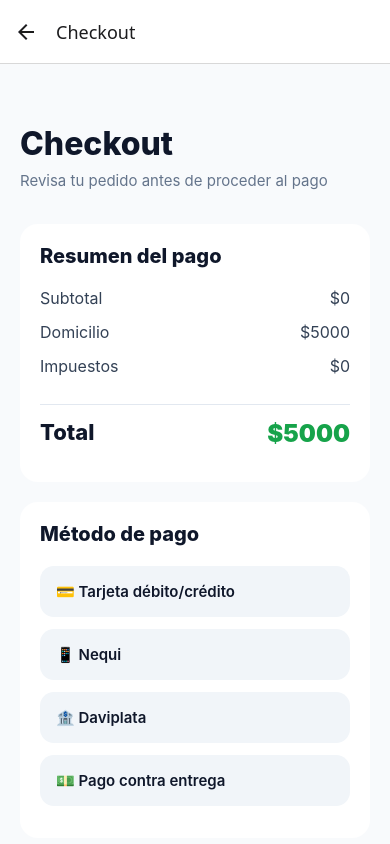
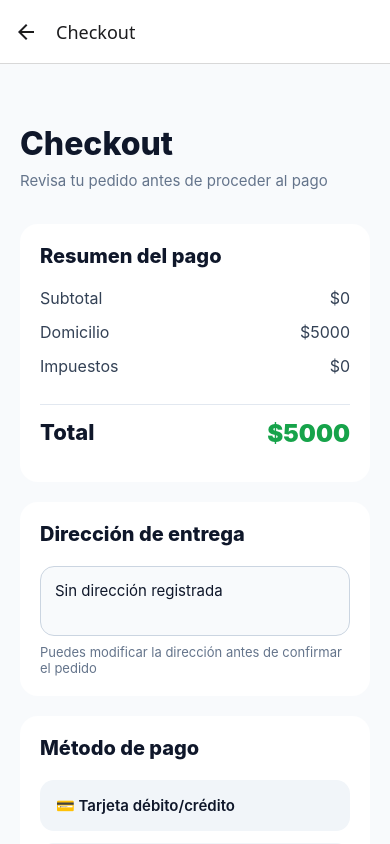
Before and after one commit to BelaIsBelaG/FoodieApp, a React Native app: screen /Checkout in a window 390 px wide. Built offline with nearby package versions, Linux system fonts and the light colour scheme.

Commit message:
Se agrega parte de la dirección del usuario a la hora de hacer el pago

```diff
--- a/src/screens/CheckoutScreen.js
+++ b/src/screens/CheckoutScreen.js
@@ -1,4 +1,4 @@
-import React, { useContext } from "react"
+import React, { useContext, useState } from "react"
 
 import {
     View,
@@ -8,7 +8,8 @@ import {
     TouchableOpacity,
     Alert,
     Image,
-    ScrollView
+    ScrollView,
+    TextInput
 } from "react-native"
 
 import { FoodContext } from "../context/FoodContext"
@@ -22,12 +23,22 @@ export default function CheckoutScreen({ route, navigation }) {
     const singleProduct = route.params?.product
 
     /*
+    Dirección editable
+    */
+    const [address, setAddress] = useState(
+        route.params?.address ||
+        "Sin dirección registrada"
+    )
+
+    /*
     Obtenemos carrito y funciones globales
     */
     const {
         cart,
         clearCart,
-        getCartTotal
+        increaseCartQuantity,
+        decreaseCartQuantity,
+        removeFromCart
     } = useContext(FoodContext)
 
     /*
@@ -44,12 +55,11 @@ export default function CheckoutScreen({ route, navigation }) {
     /*
     Calculamos subtotal
     */
-    const subtotal = singleProduct
-
-        ? singleProduct.price *
-          singleProduct.quantity
-
-        : getCartTotal()
+    const subtotal = products.reduce(
+        (acc, item) =>
+            acc + (item.price * item.quantity),
+        0
+    )
 
     /*
     Valores extra simulados
@@ -67,21 +77,38 @@ export default function CheckoutScreen({ route, navigation }) {
     */
     const handlePayment = () => {
 
+        if (!address.trim()) {
+            Alert.alert(
+                "Dirección requerida",
+                "Por favor ingresa una dirección de entrega"
+            )
+            return
+        }
+
+        if (products.length === 0) {
+            Alert.alert(
+                "Carrito vacío",
+                "Agrega productos antes de pagar"
+            )
+            return
+        }
+
         Alert.alert(
             "Pago exitoso 🍔",
             "Tu pedido fue realizado correctamente",
             [
                 {
-                    text: "OK",
+                    text: "Ver detalle",
                     onPress: () => {
 
-                        /*
-                        Si es checkout general:
-                        vaciamos carrito
-                        */
                         if (!singleProduct) {
                             clearCart()
                         }
+
+                        Alert.alert(
+                            "Resumen del pedido 📦",
+                            `Dirección de entrega:\n${address}\n\nTotal pagado: $${total}`
+                        )
 
                         navigation.navigate("Home")
                     }
@@ -142,6 +169,49 @@ export default function CheckoutScreen({ route, navigation }) {
                                 ${item.price * item.quantity}
                             </Text>
 
+                            {/* CONTROLES DE CANTIDAD */}
+                            <View style={styles.quantityContainer}>
+
+                                <TouchableOpacity
+                                    style={styles.quantityButton}
+                                    onPress={() =>
+                                        decreaseCartQuantity(item.id)
+                                    }
+                                >
+                                    <Text style={styles.quantityButtonText}>
+                                        -
+                                    </Text>
+                                </TouchableOpacity>
+
+                                <Text style={styles.quantityText}>
+                                    {item.quantity}
+                                </Text>
+
+                                <TouchableOpacity
+                                    style={styles.quantityButton}
+                                    onPress={() =>
+                                        increaseCartQuantity(item.id)
+                                    }
+                                >
+                                    <Text style={styles.quantityButtonText}>
+                                        +
+                                    </Text>
+                                </TouchableOpacity>
+
+                            </View>
+
+                            {/* ELIMINAR PRODUCTO */}
+                            <TouchableOpacity
+                                style={styles.deleteButton}
+                                onPress={() =>
+                                    removeFromCart(item.id)
+                                }
+                            >
+                                <Text style={styles.deleteButtonText}>
+                                    🗑 Eliminar producto
+                                </Text>
+                            </TouchableOpacity>
+
                         </View>
 
                     </View>
@@ -156,48 +226,47 @@ export default function CheckoutScreen({ route, navigation }) {
                 </Text>
 
                 <View style={styles.summaryRow}>
-                    <Text style={styles.summaryText}>
-                        Subtotal
-                    </Text>
-
-                    <Text style={styles.summaryText}>
-                        ${subtotal}
-                    </Text>
+                    <Text style={styles.summaryText}>Subtotal</Text>
+                    <Text style={styles.summaryText}>${subtotal}</Text>
                 </View>
 
                 <View style={styles.summaryRow}>
-                    <Text style={styles.summaryText}>
-                        Domicilio
-                    </Text>
-
-                    <Text style={styles.summaryText}>
-                        ${domicilio}
-                    </Text>
+                    <Text style={styles.summaryText}>Domicilio</Text>
+                    <Text style={styles.summaryText}>${domicilio}</Text>
                 </View>
 
                 <View style={styles.summaryRow}>
-                    <Text style={styles.summaryText}>
-                        Impuestos
-                    </Text>
-
-                    <Text style={styles.summaryText}>
-                        ${impuesto}
-                    </Text>
+                    <Text style={styles.summaryText}>Impuestos</Text>
+                    <Text style={styles.summaryText}>${impuesto}</Text>
                 </View>
 
                 <View style={styles.separator} />
 
                 <View style={styles.summaryRow}>
+                    <Text style={styles.totalTitle}>Total</Text>
+                    <Text style={styles.totalPrice}>${total}</Text>
+                </View>
 
-                    <Text style={styles.totalTitle}>
-                        Total
-                    </Text>
+            </View>
 
-                    <Text style={styles.totalPrice}>
-                        ${total}
-                    </Text>
+            {/* DIRECCIÓN */}
+            <View style={styles.addressCard}>
 
-                </View>
+                <Text style={styles.summaryTitle}>
+                    Dirección de entrega
+                </Text>
+
+                <TextInput
+                    style={styles.addressInput}
+                    value={address}
+                    onChangeText={setAddress}
+                    placeholder="Ingresa dirección de entrega"
+                    multiline
+                />
+
+                <Text style={styles.addressHelper}>
+                    Puedes modificar la dirección antes de confirmar el pedido
+                </Text>
 
             </View>
 
@@ -209,27 +278,19 @@ export default function CheckoutScreen({ route, navigation }) {
                 </Text>
 
                 <View style={styles.paymentOption}>
-                    <Text style={styles.paymentText}>
-                        💳 Tarjeta débito/crédito
-                    </Text>
+                    <Text style={styles.paymentText}>💳 Tarjeta débito/crédito</Text>
                 </View>
 
                 <View style={styles.paymentOption}>
-                    <Text style={styles.paymentText}>
-                        📱 Nequi
-                    </Text>
+                    <Text style={styles.paymentText}>📱 Nequi</Text>
                 </View>
 
                 <View style={styles.paymentOption}>
-                    <Text style={styles.paymentText}>
-                        🏦 Daviplata
-                    </Text>
+                    <Text style={styles.paymentText}>🏦 Daviplata</Text>
                 </View>
 
                 <View style={styles.paymentOption}>
-                    <Text style={styles.paymentText}>
-                        💵 Pago contra entrega
-                    </Text>
+                    <Text style={styles.paymentText}>💵 Pago contra entrega</Text>
                 </View>
 
             </View>
@@ -326,6 +387,47 @@ const styles = StyleSheet.create({
         color: "#16A34A"
     },
 
+    quantityContainer: {
+        flexDirection: "row",
+        alignItems: "center",
+        marginTop: 14,
+        gap: 16
+    },
+
+    quantityButton: {
+        width: 38,
+        height: 38,
+        borderRadius: 10,
+        backgroundColor: "#2563EB",
+        justifyContent: "center",
+        alignItems: "center"
+    },
+
+    quantityButtonText: {
+        color: "#fff",
+        fontSize: 20,
+        fontWeight: "800"
+    },
+
+    quantityText: {
+        fontSize: 18,
+        fontWeight: "800",
+        color: "#0F172A"
+    },
+
+    deleteButton: {
+        marginTop: 14,
+        backgroundColor: "#DC2626",
+        paddingVertical: 10,
+        borderRadius: 12,
+        alignItems: "center"
+    },
+
+    deleteButtonText: {
+        color: "#fff",
+        fontWeight: "700"
+    },
+
     summaryCard: {
         backgroundColor: "#FFFFFF",
         borderRadius: 18,
@@ -369,6 +471,31 @@ const styles = StyleSheet.create({
         color: "#16A34A"
     },
 
+    addressCard: {
+        backgroundColor: "#FFFFFF",
+        borderRadius: 18,
+        padding: 20,
+        marginTop: 20
+    },
+
+    addressInput: {
+        backgroundColor: "#F8FAFC",
+        borderWidth: 1,
+        borderColor: "#CBD5E1",
+        borderRadius: 14,
+        padding: 14,
+        fontSize: 15,
+        color: "#0F172A",
+        minHeight: 70,
+        textAlignVertical: "top"
+    },
+
+    addressHelper: {
+        marginTop: 8,
+        color: "#64748B",
+        fontSize: 13
+    },
+
     paymentCard: {
         backgroundColor: "#FFFFFF",
         borderRadius: 18,
@@ -398,7 +525,7 @@ const styles = StyleSheet.create({
     },
 
     payButtonText: {
-        color: "#FFFFFF",
+        color: "#fff",
         fontSize: 17,
         fontWeight: "800"
     },
@@ -413,7 +540,7 @@ const styles = StyleSheet.create({
     },
 
     backButtonText: {
-        color: "#FFFFFF",
+        color: "#fff",
         fontSize: 16,
         fontWeight: "700"
     }
```
